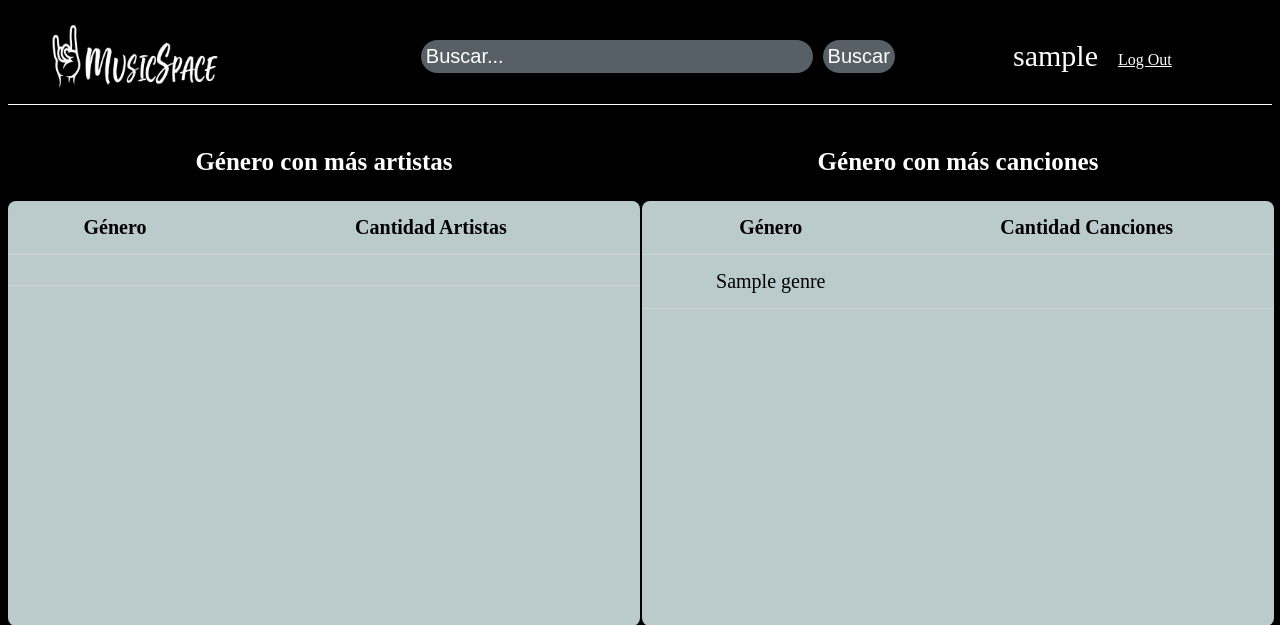
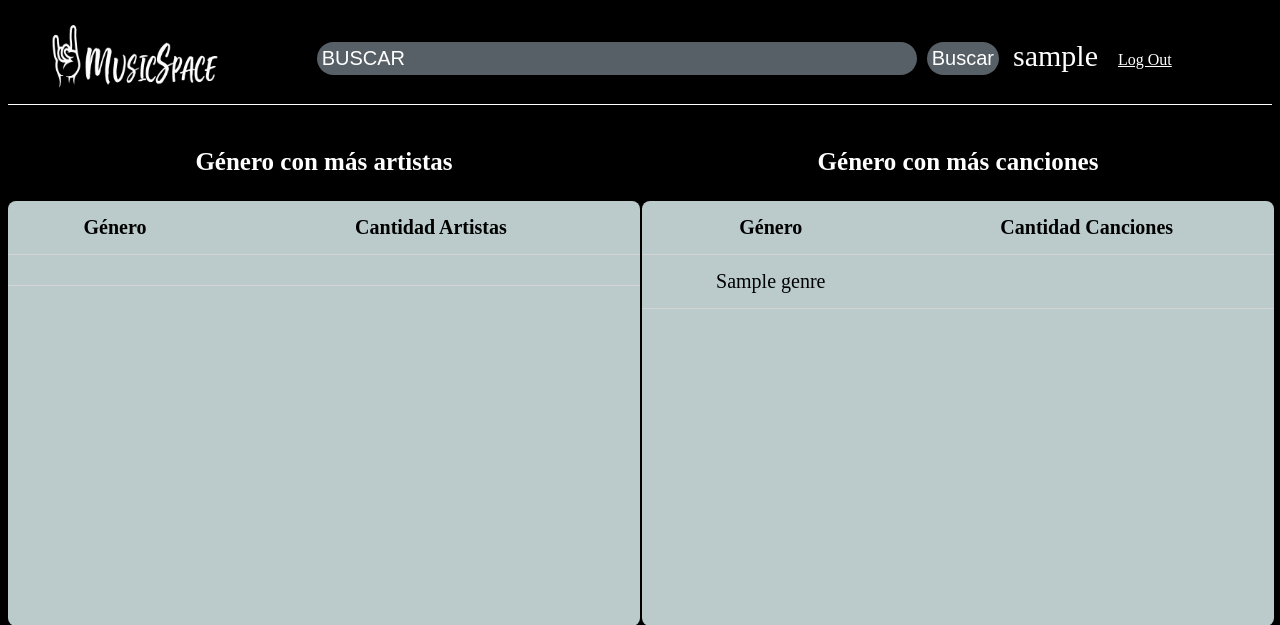
Before and after one commit to UVG-Teams/music-space, a Django app: page /reports/ in a window 1280 px wide. Shown: the top 625 px of the page. Run offline with Django 3.2, Linux system fonts and the light colour scheme; a user stored in the database is signed in; tables that the repository leaves empty hold one stand-in row (values such as "Sample post"); lists and menus that the app fills with data are empty; parts of the project's set-up code (start-up, migrations or seed data) failed here and were passed over.

Commit message:
Reports completa

```diff
--- a/music_site/music_streaming/templates/reports.html
+++ b/music_site/music_streaming/templates/reports.html
@@ -11,8 +11,17 @@
             <a href="{% url 'home' %}"><img src="{% static 'logobdclaro.png' %}" class="logo"></a>
         </div>
         <div class='conteiner2'>
-            <input type="text" class="buscar" placeholder="Buscar...">
-            <button class='botonHome'>Buscar</button>
+            <form method="post" action="{% url 'search' %}">
+                {% csrf_token %}
+                <div class="form">
+                    <div class="inputs">
+                        <input type="text" class="buscar" name="search" placeholder="BUSCAR">
+                    </div>
+                    <div class="button">
+                        <button class="botonHome">Buscar</button>
+                    </div>
+                </div>
+            </form>
         </div>
         <div class='conteiner'>
             <label class="usuario">{{user.username}}</label>
--- a/music_site/static/css/style_reports.css
+++ b/music_site/static/css/style_reports.css
@@ -111,3 +111,8 @@
 .logout {
     margin-top: 8px;
 }
+
+.form {
+    display: flex;
+    margin-top: 20px;
+}
```
